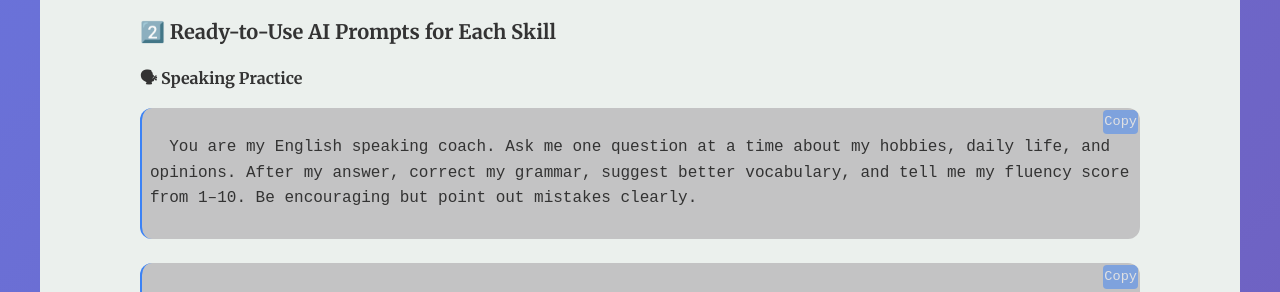
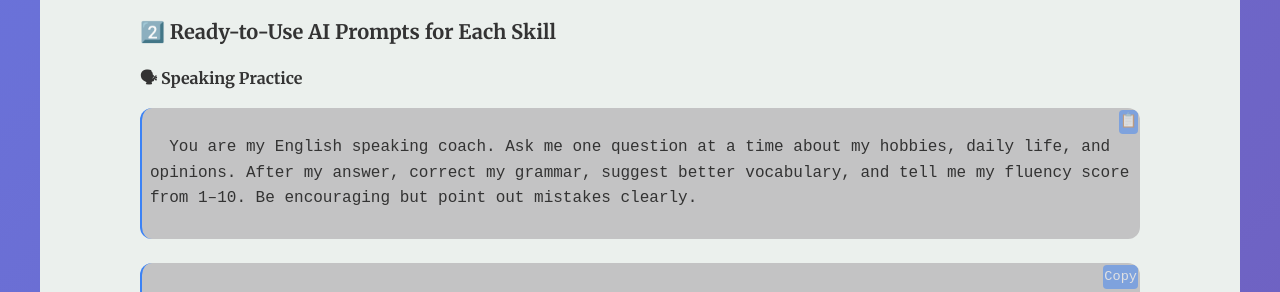
Before and after one commit to eenfee/eenfee.github.io, a Jekyll site: the page built from _blogs/life-skills/_language-improvement/2025-08-11-prompts-for-english-proficiency-test-preparation.md, in a window 1280 px wide and 900 px high, scrolled down 1131 px. Shown: the part 146-438 px from the top of the window. Built offline with Jekyll 4.4.1, drawn with Linux system fonts in a browser that asks for light colours; nearby versions of some CDN libraries; some web fonts are replaced.

Commit message:
change on copy emoji

```diff
--- a/_blogs/life-skills/_language-improvement/2025-08-11-prompts-for-english-proficiency-test-preparation.md
+++ b/_blogs/life-skills/_language-improvement/2025-08-11-prompts-for-english-proficiency-test-preparation.md
@@ -44,7 +44,7 @@ A great prompt tells the AI:
 
 <div class="prompt-box" id="prompt-text">
   You are my English speaking coach. Ask me one question at a time about my hobbies, daily life, and opinions. After my answer, correct my grammar, suggest better vocabulary, and tell me my fluency score from 1–10. Be encouraging but point out mistakes clearly.
-  <button class="copy-btn" data-copy-target="#prompt-text">Copy</button>
+  <button class="copy-btn" data-copy-target="#prompt-text">📋</button>
 </div>
 
 <div class="prompt-box" id="prompt-text">
```
Also changed, not shown: _blogs/life-skills/_language-improvement/2025-08-11-improve-english-with-AI.md (+1 -1 lines).
